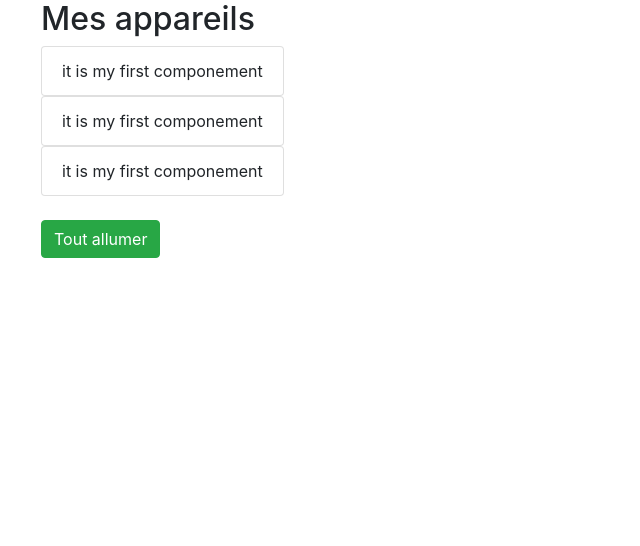
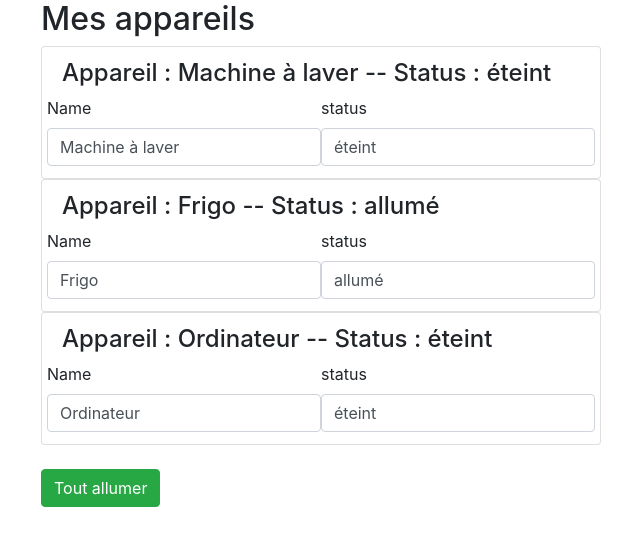
Before and after one commit to AhmedSoftware/angular7ArticleProject, an Angular app: page / in a window 1280 px wide. Shown: the top 546 px of the page, without its empty margins (29-669 px from the left). Built offline with nearby package versions, Linux system fonts and the light colour scheme.

Commit message:
two way binding n'oubliez pas les apostrophes si vous voulez passer un string sur un property binding

```diff
--- a/src/app/app.component.html
+++ b/src/app/app.component.html
@@ -3,9 +3,9 @@
     <div class="col-xs-12">
       <h2> Mes appareils</h2>
       <ul class="list-group">
-        <app-appareil></app-appareil>
-        <app-appareil></app-appareil>
-        <app-appareil></app-appareil>
+        <app-appareil [appareilName]="appareilOne"></app-appareil>
+        <app-appareil [appareilName]="appareilTwo" [appareilStatus]="appareilTwoStatus"></app-appareil>
+        <app-appareil [appareilName]="appareilThree"></app-appareil>
       </ul>
       <br>
       <button class="btn btn-success"
--- a/src/app/app.component.ts
+++ b/src/app/app.component.ts
@@ -7,6 +7,13 @@ import { Component } from '@angular/core';
 })
 export class AppComponent {
   isAuth=false;
+  appareilOne ='Machine à laver';
+  appareilTwo = 'Frigo';
+  appareilThree = 'Ordinateur';
+  appareilTwoStatus="allumé";
+
+
+
   title = 'mon-projet-angular';
   constructor(){
     setTimeout(()=>{
--- a/src/app/app.module.ts
+++ b/src/app/app.module.ts
@@ -1,5 +1,6 @@
 import { BrowserModule } from '@angular/platform-browser';
 import { NgModule } from '@angular/core';
+import { FormsModule } from '@angular/forms';
 
 import { AppRoutingModule } from './app-routing.module';
 import { AppComponent } from './app.component';
@@ -12,7 +13,8 @@ import { AppareilComponent } from './appareil/appareil.component';
   ],
   imports: [
     BrowserModule,
-    AppRoutingModule
+    AppRoutingModule,
+    FormsModule
   ],
   providers: [],
   bootstrap: [AppComponent]
--- a/src/app/appareil/appareil.component.html
+++ b/src/app/appareil/appareil.component.html
@@ -1,3 +1,14 @@
 <li class="list-group-item">
-   it is my first componement
+   <h4> Appareil : {{ appareilName}} -- Status : {{getStatus()}}</h4>
+   <div class="row">
+     <div class="col-xs-6">
+        <label for="name">Name</label>
+        <input type="text" id="name" class="form-control" [(ngModel)]="appareilName">
+     </div>
+     <div class="col-xs-6">
+       <label for="status"> status </label>
+       <input type="text" name="status" id="status" class="form-control"[(ngModel)]="appareilStatus">
+     </div>
+   </div>
+
 </li>
--- a/src/app/appareil/appareil.component.ts
+++ b/src/app/appareil/appareil.component.ts
@@ -1,4 +1,4 @@
-import { Component, OnInit } from '@angular/core';
+import { Component, OnInit, Input } from '@angular/core';
 
 @Component({
   selector: 'app-appareil',
@@ -6,6 +6,8 @@ import { Component, OnInit } from '@angular/core';
   styleUrls: ['./appareil.component.scss']
 })
 export class AppareilComponent implements OnInit {
+  @Input() appareilName: string;
+  @Input() appareilStatus:string="éteint";
 
   constructor() {
 
@@ -14,4 +16,8 @@ export class AppareilComponent implements OnInit {
   ngOnInit() {
   }
 
+  getStatus(){
+    return this.appareilStatus;
+  }
+
 }
```
